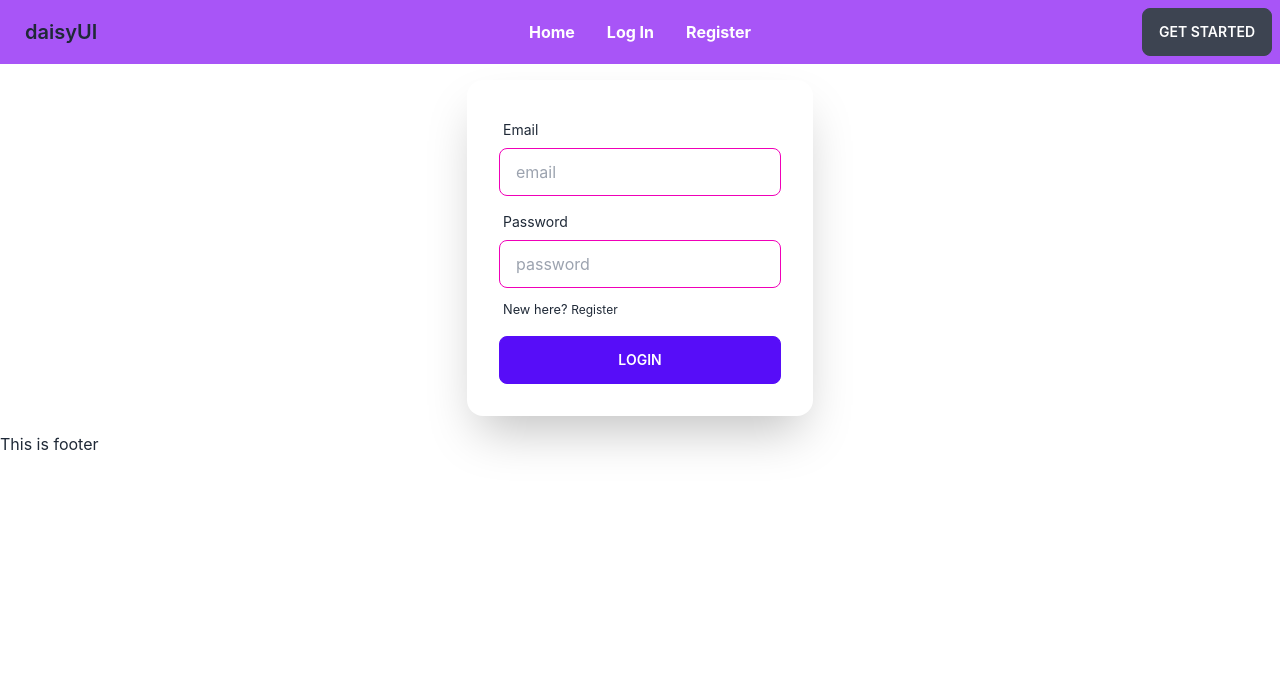
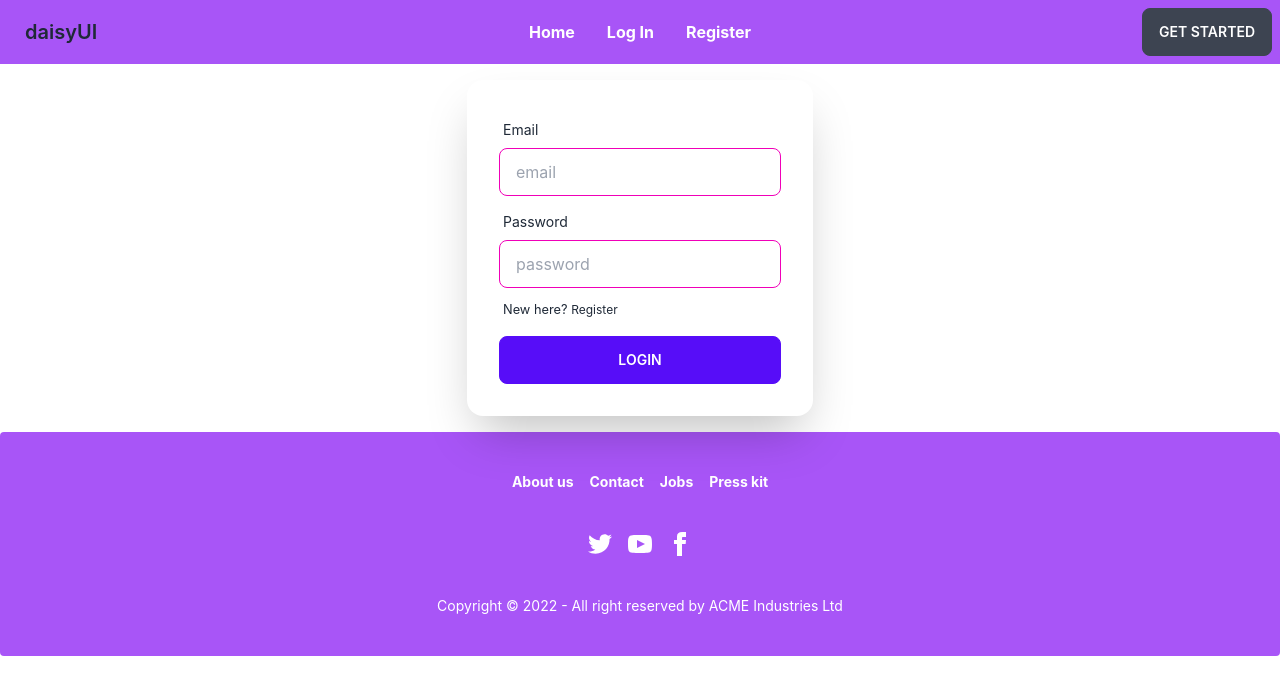
Before and after one commit to merazul-amin/law-firm-client, a React (Create React App) app: page /login in a window 1280 px wide. Shown: the top 694 px of the page. Built offline with nearby package versions, Linux system fonts and the light colour scheme; no server answers.

Commit message:
day one done

```diff
--- a/package.json
+++ b/package.json
@@ -13,6 +13,8 @@
     "react-hook-form": "^7.39.1",
     "react-router-dom": "^6.4.3",
     "react-scripts": "5.0.1",
+    "react-toastify": "^9.1.1",
+    "sweetalert": "^2.1.2",
     "web-vitals": "^2.1.4"
   },
   "scripts": {
--- a/src/components/Pages/Home/Home.js
+++ b/src/components/Pages/Home/Home.js
@@ -1,9 +1,10 @@
 import React from 'react';
+import HomeBanner from './HomeBanner';
 
 const Home = () => {
     return (
         <div>
-            <h1>This is home</h1>
+            <HomeBanner></HomeBanner>
         </div>
     );
 };
--- /dev/null
+++ b/src/components/Pages/Home/HomeBanner.js
@@ -0,0 +1,20 @@
+import React from 'react';
+
+const HomeBanner = () => {
+    return (
+        <div>
+            <div className="hero min-h-screen" style={{ backgroundImage: `url("https://placeimg.com/1000/800/arch")` }}>
+                <div className="hero-overlay bg-opacity-60"></div>
+                <div className="hero-content text-center text-neutral-content">
+                    <div className="max-w-md">
+                        <h1 className="mb-5 text-5xl font-bold">Hello there</h1>
+                        <p className="mb-5">Provident cupiditate voluptatem et in. Quaerat fugiat ut assumenda excepturi exercitationem quasi. In deleniti eaque aut repudiandae et a id nisi.</p>
+                        <button className="btn btn-primary">Get Started</button>
+                    </div>
+                </div>
+            </div>
+        </div>
+    );
+};
+
+export default HomeBanner;
--- a/src/components/Pages/LogIn/LogIn.js
+++ b/src/components/Pages/LogIn/LogIn.js
@@ -1,8 +1,12 @@
-import React from 'react';
+import React, { useContext } from 'react';
 import { Link, useLocation, useNavigate } from 'react-router-dom';
 import { useForm } from 'react-hook-form';
+import { AuthContext } from '../../../contexts/UserContext/UserContext';
+
+import swal from 'sweetalert';
 
 const LogIn = () => {
+    const { logIn } = useContext(AuthContext);
     const location = useLocation();
     const from = location.state?.from?.pathname || '/';
     let navigate = useNavigate();
@@ -15,11 +19,25 @@
     const onSubmit = (details) => {
         const { email, password } = details;
         console.log(email, password);
+        logIn(email, password)
+            .then((userCredential) => {
+                // Signed in
+                const user = userCredential.user;
+                console.log(user)
+                swal("Logged In!", "!", "success");
+                // ...
+            })
+            .catch((error) => {
+                const errorCode = error.code;
+                const errorMessage = error.message;
+                console.log(error);
+            });
 
         // navigate(from, { replace: true });
     }
     return (
         <div>
+
             <div className="hero">
                 <div className="hero-content flex-col lg:flex-row-reverse">
                     <div className="card flex-shrink-0 w-full  max-w-xl shadow-2xl bg-base-100">
--- a/src/components/Pages/Register/Register.js
+++ b/src/components/Pages/Register/Register.js
@@ -1,8 +1,10 @@
-import React from 'react';
+import React, { useContext } from 'react';
 import { Link } from 'react-router-dom';
 import { useForm } from 'react-hook-form';
+import { AuthContext } from '../../../contexts/UserContext/UserContext';
 
 const Register = () => {
+    const { user, createUser } = useContext(AuthContext);
 
     const {
         register,
@@ -12,7 +14,13 @@
 
     const onSubmit = (details) => {
         const { email, name, password } = details;
-        console.log(email, name, password);
+
+        createUser(email, password)
+            .then(res => {
+                const user = res.user;
+                console.log(user);
+            })
+            .catch(err => console.log(err))
     }
 
     return (
--- a/src/components/SharedPages/Footer/Footer.js
+++ b/src/components/SharedPages/Footer/Footer.js
@@ -1,9 +1,27 @@
 import React from 'react';
+import { Link } from 'react-router-dom';
 
 const Footer = () => {
     return (
         <div>
-            <h1>This is footer</h1>
+            <footer className="footer footer-center p-10 bg-purple-500  text-base-content rounded">
+                <div className="grid grid-flow-col gap-4 text-white font-bold">
+                    <Link className="link link-hover">About us</Link>
+                    <Link className="link link-hover">Contact</Link>
+                    <Link className="link link-hover">Jobs</Link>
+                    <Link className="link link-hover">Press kit</Link>
+                </div>
+                <div>
+                    <div className="grid grid-flow-col gap-4 text-white">
+                        <><svg xmlns="http://www.w3.org/2000/svg" width="24" height="24" viewBox="0 0 24 24" className="fill-current"><path d="M24 4.557c-.883.392-1.832.656-2.828.775 1.017-.609 1.798-1.574 2.165-2.724-.951.564-2.005.974-3.127 1.195-.897-.957-2.178-1.555-3.594-1.555-3.179 0-5.515 2.966-4.797 6.045-4.091-.205-7.719-2.165-10.148-5.144-1.29 2.213-.669 5.108 1.523 6.574-.806-.026-1.566-.247-2.229-.616-.054 2.281 1.581 4.415 3.949 4.89-.693.188-1.452.232-2.224.084.626 1.956 2.444 3.379 4.6 3.419-2.07 1.623-4.678 2.348-7.29 2.04 2.179 1.397 4.768 2.212 7.548 2.212 9.142 0 14.307-7.721 13.995-14.646.962-.695 1.797-1.562 2.457-2.549z"></path></svg></>
+                        <><svg xmlns="http://www.w3.org/2000/svg" width="24" height="24" viewBox="0 0 24 24" className="fill-current"><path d="M19.615 3.184c-3.604-.246-11.631-.245-15.23 0-3.897.266-4.356 2.62-4.385 8.816.029 6.185.484 8.549 4.385 8.816 3.6.245 11.626.246 15.23 0 3.897-.266 4.356-2.62 4.385-8.816-.029-6.185-.484-8.549-4.385-8.816zm-10.615 12.816v-8l8 3.993-8 4.007z"></path></svg></>
+                        <><svg xmlns="http://www.w3.org/2000/svg" width="24" height="24" viewBox="0 0 24 24" className="fill-current"><path d="M9 8h-3v4h3v12h5v-12h3.642l.358-4h-4v-1.667c0-.955.192-1.333 1.115-1.333h2.885v-5h-3.808c-3.596 0-5.192 1.583-5.192 4.615v3.385z"></path></svg></>
+                    </div>
+                </div>
+                <div>
+                    <p className='text-white'>Copyright © 2022 - All right reserved by ACME Industries Ltd</p>
+                </div>
+            </footer>
         </div>
     );
 };
--- a/src/components/SharedPages/NavigationBar/NavigationBar.js
+++ b/src/components/SharedPages/NavigationBar/NavigationBar.js
@@ -1,12 +1,40 @@
-import React from 'react';
+import React, { useContext } from 'react';
 import { Link } from 'react-router-dom';
+import { AuthContext } from '../../../contexts/UserContext/UserContext';
+import { toast } from 'react-toastify';
+import swal from 'sweetalert';
 
 const NavigationBar = () => {
+    const { user, logOut } = useContext(AuthContext);
+
+    const handleLogOut = () => {
+        logOut()
+            .then(() => {
+                // Sign-out successful.
+                // toast.success('Successfully Logged Out');
+                swal("Logged Out!", "", "success");
+            }).catch((error) => {
+                // An error happened.
+            });
+    }
 
     const navItems = <>
         <li className='text-white font-bold hover:text-black'><Link to='/'>Home</Link></li>
-        <li className='text-white font-bold hover:text-black'><Link to='/login'>Log In</Link></li>
-        <li className='text-white font-bold hover:text-black'><Link to='/register'>Register</Link></li>
+
+        {
+            user ?
+                <>
+                    <li className='text-white font-bold hover:text-black'><Link>My Reviews</Link></li>
+                    <li className='text-white font-bold hover:text-black'><Link>Add Service</Link></li>
+                    <button onClick={handleLogOut} className='btn btn-secondary'>Log Out</button>
+                </>
+
+                :
+                <>
+                    <li className='text-white font-bold hover:text-black'><Link to='/login'>Log In</Link></li>
+                    <li className='text-white font-bold hover:text-black'><Link to='/register'>Register</Link></li>
+                </>
+        }
     </>
     return (
         <div>
--- a/src/contexts/UserContext/UserContext.js
+++ b/src/contexts/UserContext/UserContext.js
@@ -1,5 +1,5 @@
 import React, { createContext, useEffect, useState } from 'react';
-import { getAuth, createUserWithEmailAndPassword, signInWithEmailAndPassword, onAuthStateChanged, GoogleAuthProvider, signInWithPopup } from "firebase/auth";
+import { getAuth, createUserWithEmailAndPassword, signInWithEmailAndPassword, onAuthStateChanged, GoogleAuthProvider, signInWithPopup, signOut } from "firebase/auth";
 import app from '../../firebase/firebase.init';
 
 export const AuthContext = createContext();
@@ -25,6 +25,10 @@
         return signInWithPopup(auth, googleProvider);
     }
 
+    const logOut = () => {
+        return signOut(auth);
+    }
+
 
     useEffect(() => {
         const unsubscribe = onAuthStateChanged(auth, (loggedUser) => {
@@ -37,7 +41,7 @@
     }, [])
 
 
-    const userInfo = { user, loading, createUser, logIn, googleLogIn }
+    const userInfo = { user, loading, createUser, logIn, googleLogIn, logOut }
 
     return (
         <AuthContext.Provider value={userInfo}>
```
Also changed, not shown: src/App.js (+15 -1 lines), 1 other file (tests, documents, lock files or other folders).
